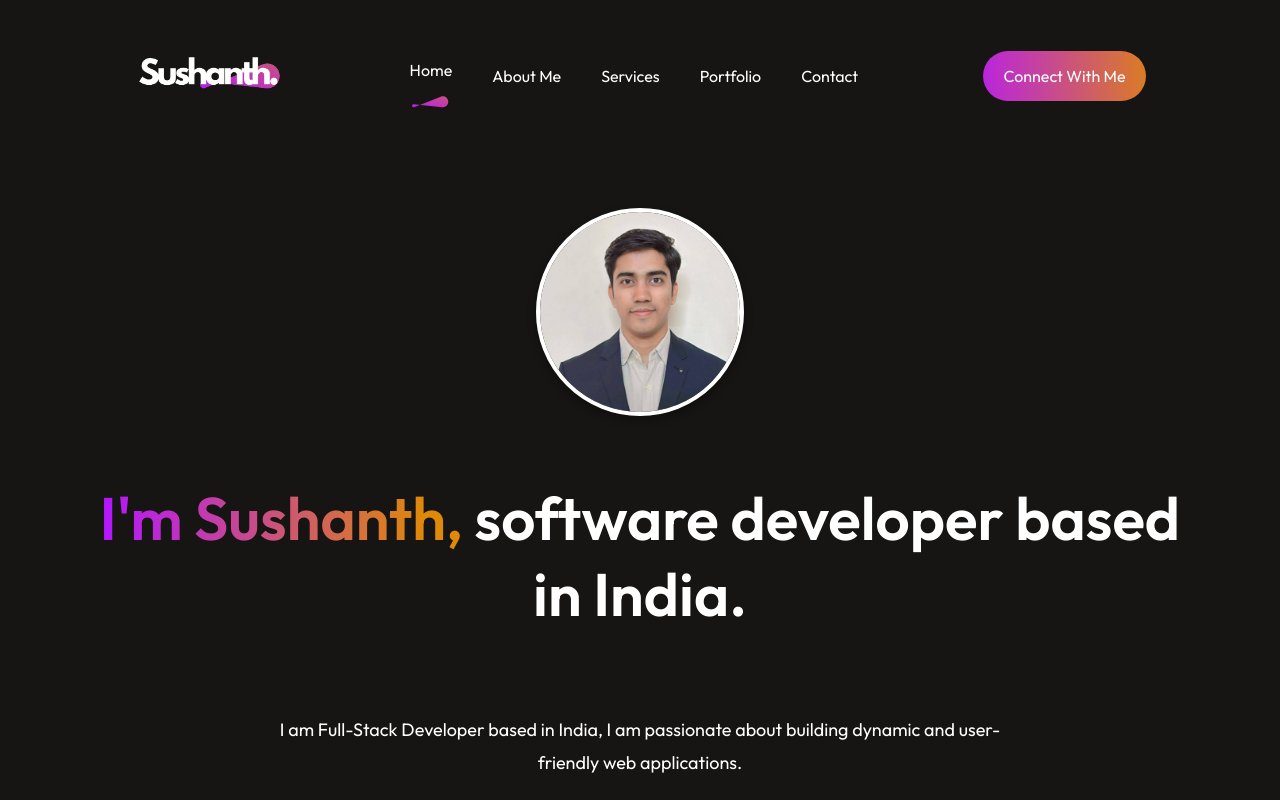
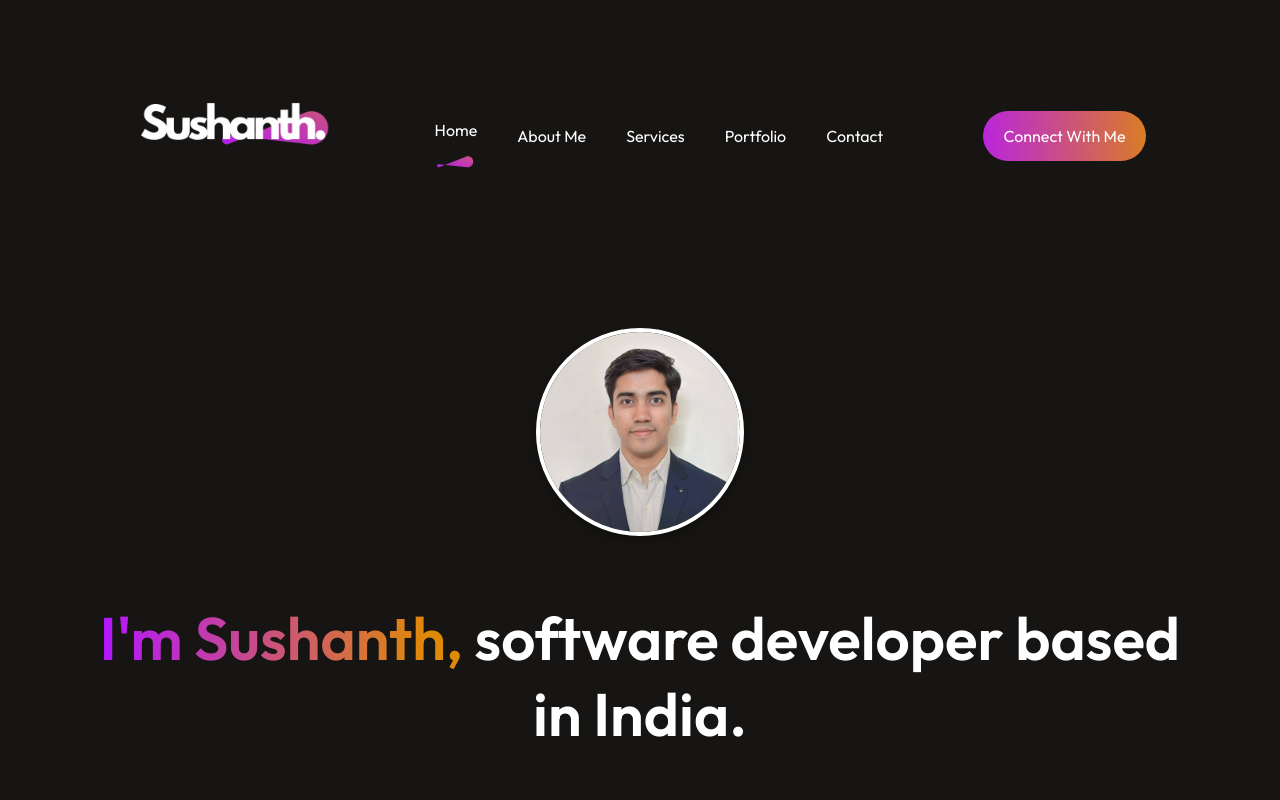
Before and after one commit to demon-codly/my-portfolio, a React (Vite) app: page / in a window 1280 px wide. Shown: the top 800 px of the page. Built offline with nearby package versions, Linux system fonts and the light colour scheme.

Commit message:
production fix

```diff
--- a/src/components/Footer/Footer.css
+++ b/src/components/Footer/Footer.css
@@ -20,8 +20,8 @@
     min-width: 280px;
 }
 
-.footer-top-left .logo {
-    max-height: 50px;
+.logo {
+    max-height: 200px;
     width: auto;
     margin-bottom: 1rem;
 }
```
